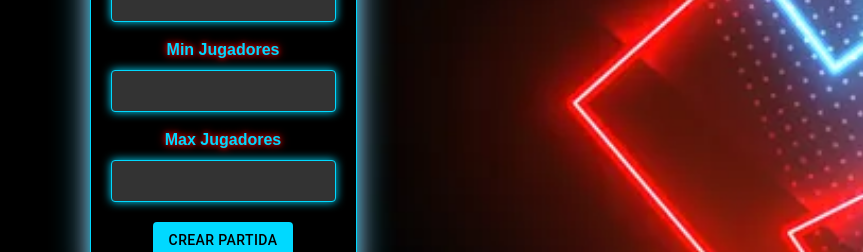
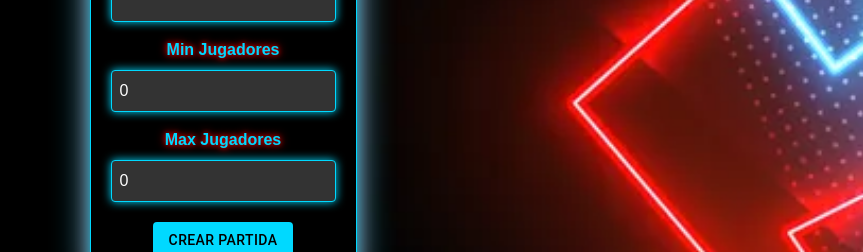
Before and after one commit to HoodedHackers/Frontend, a React (Vite) app: page / in a window 1280 px wide. Shown: the part 297-549 px from the top of the page, without its empty margins (417-1280 px from the left). Built offline with nearby package versions, Linux system fonts and the light colour scheme.

Commit message:
Adaptado formato JSON para que coincida con el esperado en el back

```diff
--- a/src/App.jsx
+++ b/src/App.jsx
@@ -1,9 +1,7 @@
-import { useState } from 'react'
 import './App.css'
 import CrearPartida from './components/CrearPartida'
 
 function App() {
-  const [count, setCount] = useState(0)
 
   return (
     <>
--- a/src/components/CrearPartida.jsx
+++ b/src/components/CrearPartida.jsx
@@ -5,9 +5,9 @@ import './CrearPartida.css';
 export default function CrearPartida() {
 
     const [partidaDatos, setPartidaDatos] = useState({
-        nombrePartida: '',
-        minJugadores: '',
-        maxJugadores: ''
+        nombre: '',
+        min_jugadores: 0,
+        max_jugadores: 0
     })
 
     const manejarPartidaDatos = (e) => {
@@ -20,23 +20,38 @@ export default function CrearPartida() {
     const manejarBotonCrearPartida = async (e) => {
         e.preventDefault(); // Prevenir comportamiento por defecto del formulario
 
-        const partidaJson = {  // Crear un objeto JSON con los datos de la partida
-            nombrePartida: partidaDatos.nombrePartida,
-            minJugadores: partidaDatos.minJugadores,
-            maxJugadores: partidaDatos.maxJugadores
-        }
+        const solicitudJson = {
+            partida: {
+                nombre: partidaDatos.nombre,
+                min_jugadores: partidaDatos.min_jugadores,
+                max_jugadores: partidaDatos.max_jugadores
+            },
+            jugador: {
+                id_jugador: 1, // Puedes cambiar estos valores según tu lógica
+                nombre: "Jugador 1",
+                host: true,
+                en_partida: true
+            }
+        };
 
         try {
-            const response = await fetch('https://httpbin.org/post', {
+            const response = await fetch('http://127.0.0.1:8000/', {
                 method: 'POST',
                 headers: {
                     'Content-Type': 'application/json', // Indicar que se envía JSON
                 },
-                body: JSON.stringify(partidaJson) // Convertir el objeto a un string JSON
+                body: JSON.stringify(solicitudJson) // Convertir el objeto a un string JSON
             })
-            const data = await response.json();
-            console.log('Éxito:', data)
-            // Agregar lógica para redirigir o mostrar mensaje de éxito al usuario
+            if (response.ok) { // Comprobar si la respuesta es exitosa (status 200-299)
+                const data = await response.json();
+                console.log('Partida creada:', data);
+
+                // Aquí podrías obtener el ID de la partida o cualquier dato necesario de 'data'
+                // const partidaId = data.id; // Asumiendo que la respuesta incluye un 'partidaId'
+
+                // Redirigir al usuario a la pantalla de espera, pasando el ID de la partida
+                // navigate(`/partida/${partidaId}/espera`); // Cambia la ruta según tu configuración
+            }
         } catch (error) {
             console.error('Error:', error)
         }
@@ -46,42 +61,42 @@ export default function CrearPartida() {
         <form onSubmit={manejarBotonCrearPartida} className="form-container">
             <div className="form-group">
                 <div className="form-field">
-                    <label htmlFor="nombrePartida">Nombre de Partida</label>
+                    <label htmlFor="nombre">Nombre de Partida</label>
                     <input
-                        id="nombrePartida"
-                        name="nombrePartida"
+                        id="nombre"
+                        name="nombre"
                         type="text"
                         autoComplete="off"
                         required
-                        value={partidaDatos.nombrePartida}
+                        value={partidaDatos.nombre}
                         onChange={manejarPartidaDatos}
                     />
                 </div>
 
                 <div className="form-field">
-                    <label htmlFor="minJugadores">Min Jugadores</label>
+                    <label htmlFor="min_jugadores">Min Jugadores</label>
                     <input
-                        id="minJugadores"
-                        name="minJugadores"
+                        id="min_jugadores"
+                        name="min_jugadores"
                         type="text"
                         autoComplete="off"
-                        inputMode="numeric" // Utilizar inputMode en lugar de type="number"
+                        inputMode="numeric"
                         required
-                        value={partidaDatos.minJugadores}
+                        value={partidaDatos.min_jugadores}
                         onChange={manejarPartidaDatos}
                     />
                 </div>
 
                 <div className="form-field">
-                    <label htmlFor="maxJugadores">Max Jugadores</label>
+                    <label htmlFor="max_jugadores">Max Jugadores</label>
                     <input
-                        id="maxJugadores"
-                        name="maxJugadores"
+                        id="max_jugadores"
+                        name="max_jugadores"
                         type="text"
                         autoComplete="off"
-                        inputMode="numeric" // Utilizar inputMode en lugar de type="number"
+                        inputMode="numeric"
                         required
-                        value={partidaDatos.maxJugadores}
+                        value={partidaDatos.max_jugadores}
                         onChange={manejarPartidaDatos}
                     />
                 </div>
```
